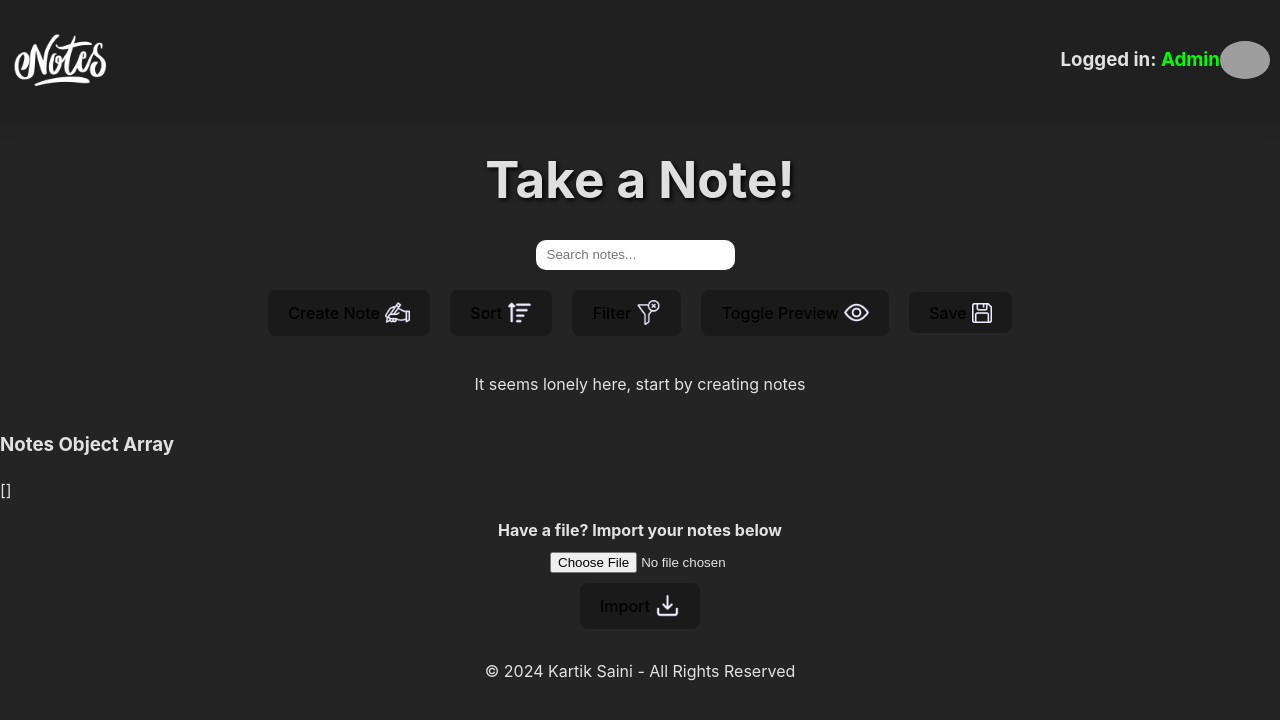
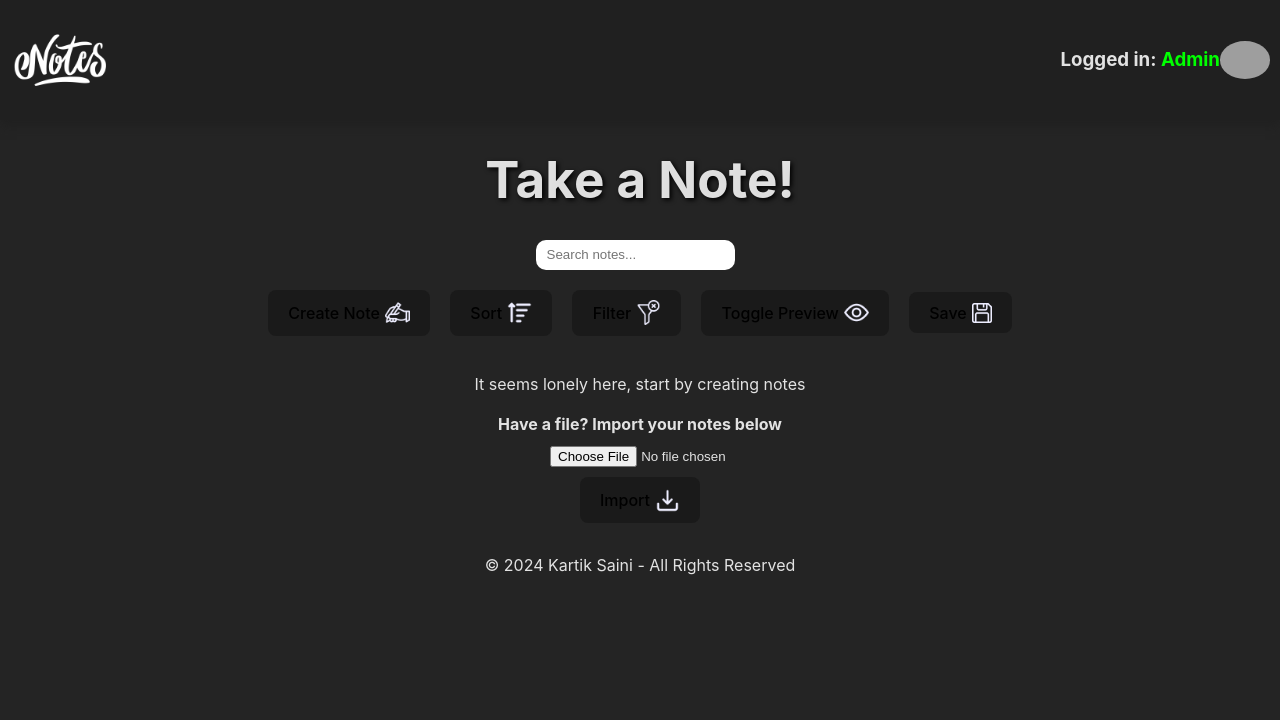
Before and after one commit to KartikSaini024/notes, a React (Vite) app: page / in a window 1280 px wide. Shown: the top 720 px of the page. Built offline with nearby package versions, Linux system fonts and the light colour scheme; grey boxes are pictures that could not be loaded.

Commit message:
Hide debug notes array

```diff
--- a/src/NotesContainer.jsx
+++ b/src/NotesContainer.jsx
@@ -217,10 +217,10 @@ function NotesContainer() {
 
             </div>
             {/* debug purposes */}
-            <h3>Notes Object Array</h3>
+            {/*<h3>Notes Object Array</h3>
             <p>
                 {JSON.stringify(noteList, null, 2)}
-            </p>
+            </p>*/}
             <FileUpload import={readEncryptedFile} />
 
         </div>
```
